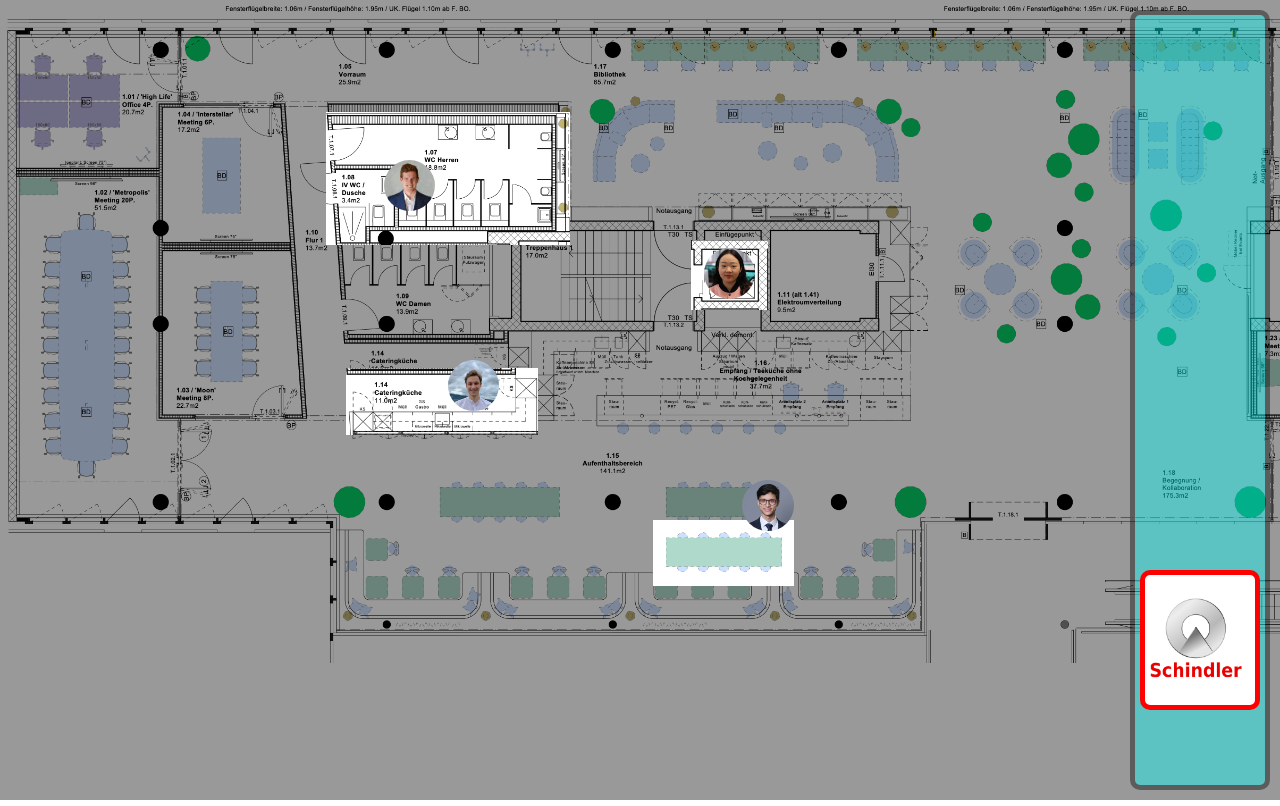
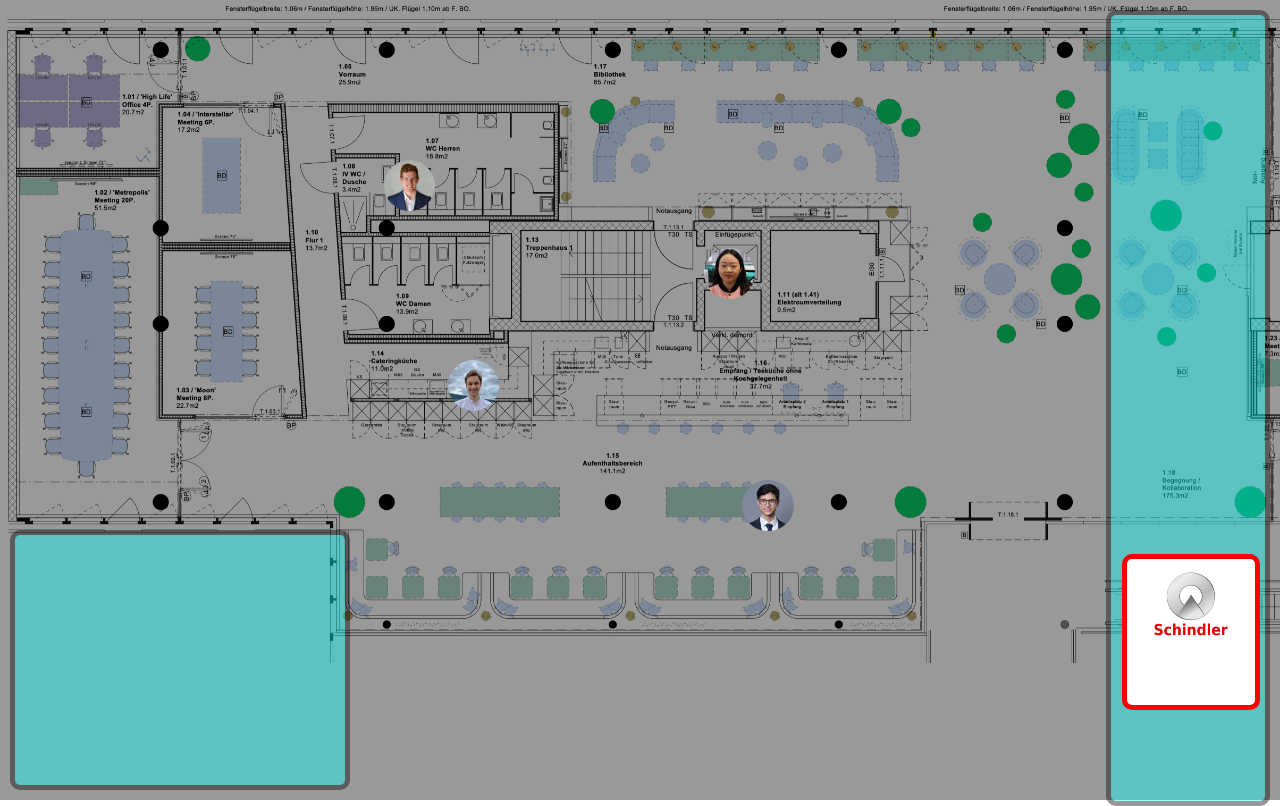
Before and after one commit to Glanfaloth/hackadelic, a React (Create React App) app in the folder elevator/: page / in a window 1280 px wide. Built offline with nearby package versions, Linux system fonts and the light colour scheme.

Commit message:
add introduction

```diff
--- a/elevator/src/assets/people.json
+++ b/elevator/src/assets/people.json
@@ -5,7 +5,7 @@
             "firstName": "Yelan",
             "lastName": "Tao",
             "description": "Hi, I'm Yelan",
-            "location": "elevator.png",
+            "location": "elevator",
             "imagePath": "portrait_1.jpeg",
             "floorNumber": 5,
             "tableLocationX": 55,
@@ -16,7 +16,7 @@
             "firstName": "Joshua",
             "lastName": "Näf",
             "description": "Hi, I'm Joshua",
-            "location": "kitchen.png",
+            "location": "kitchen",
             "imagePath": "portrait_2.jpeg",
             "floorNumber": 5,
             "tableLocationX": 35,
@@ -27,7 +27,7 @@
             "firstName": "Michael",
             "lastName": "Giger",
             "description": "Hi, I'm Michael",
-            "location": "workspace.png",
+            "location": "workspace",
             "imagePath": "portrait_3.jpeg",
             "floorNumber": 5,
             "tableLocationX": 58,
@@ -38,7 +38,7 @@
             "firstName": "Silvan",
             "lastName": "Löw",
             "description": "Hi, I'm Silvan",
-            "location": "wc.png",
+            "location": "wc",
             "imagePath": "portrait_4.jpeg",
             "floorNumber": 5,
             "tableLocationX": 30,
--- a/elevator/src/components/Colleague.js
+++ b/elevator/src/components/Colleague.js
@@ -1,13 +1,30 @@
 import { React, useState } from "react";
-
+import WC from "./WC";
+import Elevator from "./Elevator";
+import Workspace from "./Workspace";
+import Kitchen from "./Kitchen";
 export default function Colleague({
   imagePath,
   tableLocationX,
-  tableLocationY
+  tableLocationY,
+  location
 }) {
   const [isHovered, setIsHovered] = useState(false);
   return (
     <div>
+      {!isHovered ? (
+        <></>
+      ) : location == "elevator" ? (
+        <Elevator />
+      ) : location == "kitchen" ? (
+        <Kitchen />
+      ) : location == "workspace" ? (
+        <Workspace />
+      ) : location == "wc" ? (
+        <WC />
+      ) : (
+        location == "wc"
+      )}
       <img
         src={require(`../assets/${imagePath}`)}
         style={{
--- a/elevator/src/components/Elevator.js
+++ b/elevator/src/components/Elevator.js
@@ -1,39 +1,16 @@
-import { React, useState, useEffect } from "react";
-import logo from "../assets/schindlerlogo.png";
+import { React } from "react";
+import elevator from "../assets/elevator.png";
 export default function Elevator({}) {
-  const [height, setHeihgt] = useState(20);
-  useEffect(() => {
-    const interval = setInterval(() => {
-      setHeihgt((e) => Math.min(e + 10, 640));
-    }, 1000);
-    return () => {
-      clearInterval(interval);
-    };
-  }, []);
   return (
-    <div
+    <img
+      src={elevator}
+      id={"elevator"}
       style={{
-        backgroundColor: "white",
-        width: "100px",
-        height: "120px",
         position: "absolute",
-        right: "20px",
-        zIndex: "4",
-        border: "5px solid",
-        borderRadius: "10px",
-        borderColor: height < 640 ? "red" : "green",
-        bottom: `${height}px`,
-        padding: "5px",
-        alignContent: "center"
+        width: "6vw",
+        left: "54vw",
+        top: "30vh"
       }}
-    >
-      <img
-        src={logo}
-        style={{
-          width: 92,
-          height: 80
-        }}
-      />
-    </div>
+    />
   );
 }
--- /dev/null
+++ b/elevator/src/components/ElevatorUI.js
@@ -0,0 +1,41 @@
+import { React, useState, useEffect } from "react";
+import logo from "../assets/schindlerlogo.png";
+export default function ElevatorUI({}) {
+  const [height, setHeihgt] = useState(20);
+  useEffect(() => {
+    const interval = setInterval(() => {
+      setHeihgt((e) => Math.min(e + 10, 640));
+    }, 1000);
+    return () => {
+      clearInterval(interval);
+    };
+  }, []);
+  return (
+    <div
+      style={{
+        backgroundColor: "white",
+        width: "8vw",
+        height: "15vh",
+        position: "absolute",
+        right: "20px",
+        zIndex: "4",
+        border: "5px solid",
+        borderRadius: "10px",
+        borderColor: height < 640 ? "red" : "green",
+        bottom: `${height}px`,
+        padding: "1vw",
+        display: "flex",
+        flexDirection: "column",
+        alignItems: "center"
+      }}
+    >
+      <img
+        src={logo}
+        style={{
+          width: "5.75vw",
+          height: "5vw"
+        }}
+      />
+    </div>
+  );
+}
--- a/elevator/src/components/Game.js
+++ b/elevator/src/components/Game.js
@@ -1,12 +1,9 @@
 import blueprint from "../assets/floor_plan_1.png";
-import wc from "../assets/wc.png";
-import elevator from "../assets/elevator.png";
-import workspace from "../assets/workspace.png";
-import kitchen from "../assets/kitchen.png";
+import Introduction from "./Introduction";
 import { useState } from "react";
 import "../App.css";
 import Colleague from "./Colleague";
-import Elevator from "./Elevator";
+import ElevatorUI from "./ElevatorUI";
 
 function Game() {
   var people = require("../assets/people.json");
@@ -49,6 +46,7 @@ function Game() {
             floorNumber={person.floorNumber}
             tableLocationX={person.tableLocationX}
             tableLocationY={person.tableLocationY}
+            location={person.location}
           />
         ))}
       </div>
@@ -56,7 +54,7 @@ function Game() {
         style={{
           backgroundColor: "cyan",
           opacity: "0.4",
-          width: "120px",
+          width: "10vw",
           height: "95vh",
           position: "absolute",
           right: "10px",
@@ -65,55 +63,12 @@ function Game() {
           borderColor: "black",
           borderRadius: "10px",
           marginTop: "10px",
-          padding: "5px",
+          padding: "1vw",
           alignContent: "center"
         }}
       ></div>
-      <img
-        src={elevator}
-        id={"elevator"}
-        style={{
-          zIndex: "3",
-          position: "absolute",
-          width: "6vw",
-          left: "54vw",
-          top: "30vh"
-        }}
-      />
-      <img
-        src={kitchen}
-        id={"kitchen"}
-        style={{
-          zIndex: "3",
-          position: "absolute",
-          width: "15vw",
-          left: "27vw",
-          top: "46vh",
-        }}
-      />
-      <img
-        src={workspace}
-        id={"workspace"}
-        style={{
-          zIndex: "3",
-          position: "absolute",
-          width: "11vw",
-          left: "51vw",
-          top: "65vh"
-        }}
-      />
-      <img
-        src={wc}
-        id={"wc"}
-        style={{
-          zIndex: "3",
-          position: "absolute",
-          width: "19vw",
-          left: "25.5vw",
-          top: "14vh"
-        }}
-      />
-      <Elevator />
+      <Introduction />
+      <ElevatorUI />
     </div>
   );
 }
--- /dev/null
+++ b/elevator/src/components/Introduction.js
@@ -0,0 +1,24 @@
+import { React } from "react";
+export default function Introduction({}) {
+  return (
+    <div
+      style={{
+        backgroundColor: "cyan",
+        opacity: "0.4",
+        width: "25vw",
+        height: "30vh",
+        position: "absolute",
+        left: "10px",
+        zIndex: "3",
+        bottom: "10px",
+        border: "5px solid",
+        borderColor: "black",
+        borderRadius: "10px",
+        marginTop: "10px",
+        padding: "5px",
+        alignContent: "center"
+      }}
+    >
+    </div>
+  );
+}
--- /dev/null
+++ b/elevator/src/components/Kitchen.js
@@ -0,0 +1,16 @@
+import { React } from "react";
+import kitchen from "../assets/kitchen.png";
+export default function Kitchen({}) {
+  return (
+    <img
+      src={kitchen}
+      id={"kitchen"}
+      style={{
+        position: "absolute",
+        width: "15vw",
+        left: "27vw",
+        top: "46vh"
+      }}
+    />
+  );
+}
--- /dev/null
+++ b/elevator/src/components/WC.js
@@ -0,0 +1,14 @@
+import { React } from "react";
+import wc from "../assets/wc.png";
+export default function WC({}) {
+  return <img
+  src={wc}
+  id={"wc"}
+  style={{
+    position: "absolute",
+    width: "19vw",
+    left: "25.5vw",
+    top: "14vh"
+  }}
+/>;
+}
--- /dev/null
+++ b/elevator/src/components/Workspace.js
@@ -0,0 +1,16 @@
+import { React } from "react";
+import workspace from "../assets/workspace.png";
+export default function Workspace({}) {
+  return (
+    <img
+      src={workspace}
+      id={"workspace"}
+      style={{
+        position: "absolute",
+        width: "11vw",
+        left: "51vw",
+        top: "65vh"
+      }}
+    />
+  );
+}
```
